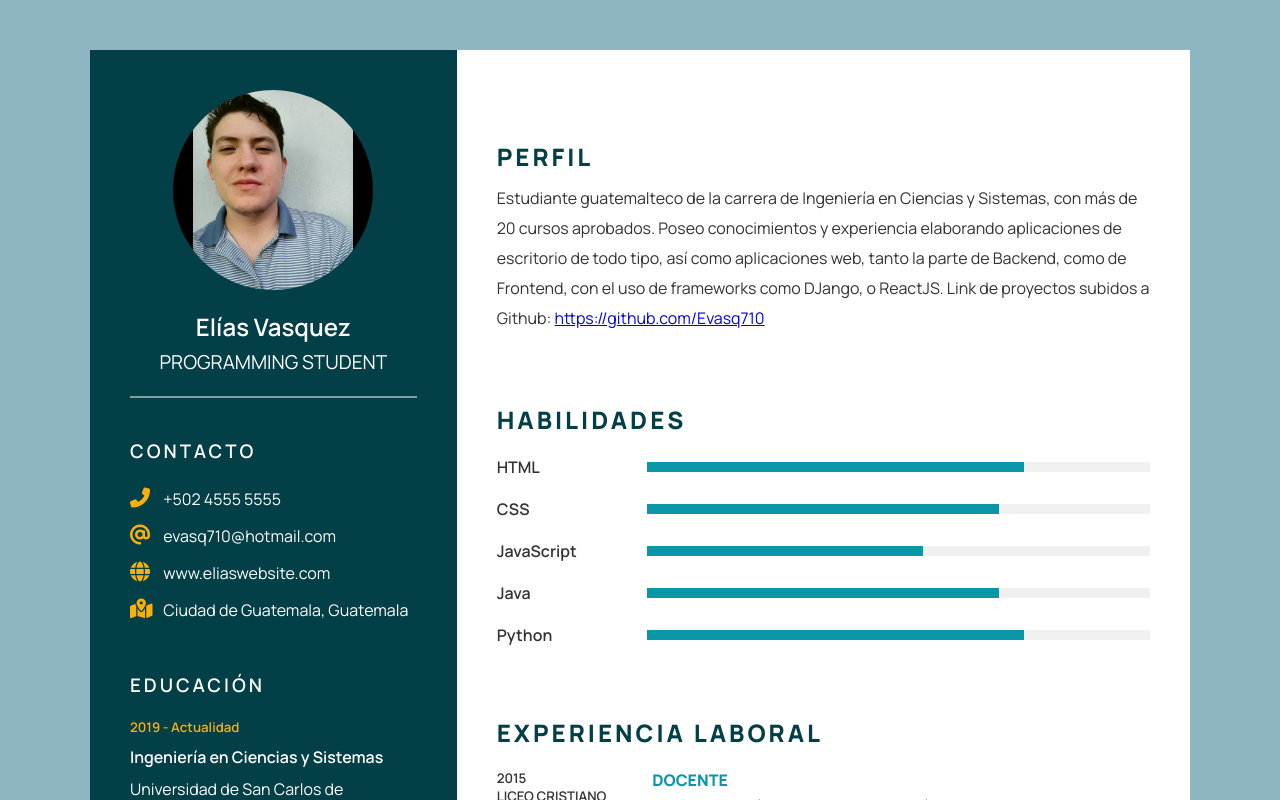
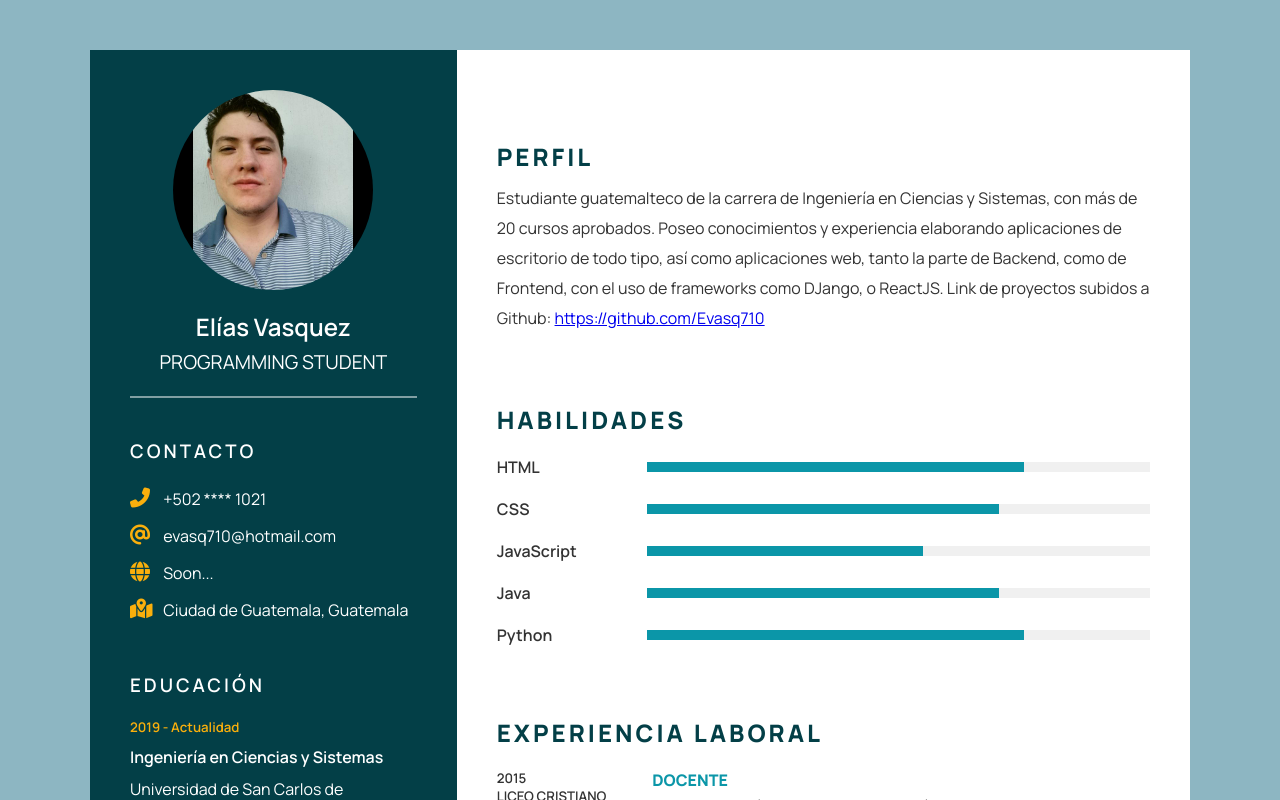
Before and after one commit to Evasq710/CV, a plain HTML site: page index.html in a window 1280 px wide. Shown: the top 800 px of the page. Drawn offline with Linux system fonts and the light colour scheme.

Commit message:
Update index.html

```diff
--- a/index.html
+++ b/index.html
@@ -25,7 +25,7 @@
                 <ul>
                     <li>
                         <span class="icon"><i class="fas fa-phone-alt"></i></span>
-                        <span class="text">+502 4555 5555</span>
+                        <span class="text">+502 **** 1021</span>
                     </li>
                     <li>
                         <span class="icon"><i class="fas fa-at"></i></span>
@@ -33,7 +33,7 @@
                     </li>
                     <li>
                         <span class="icon"><i class="fas fa-globe"></i></span>
-                        <span class="text">www.eliaswebsite.com</span>
+                        <span class="text">Soon...</span>
                     </li>
                     <li>
                         <span class="icon"><i class="fas fa-map-marked-alt"></i></span>
```
